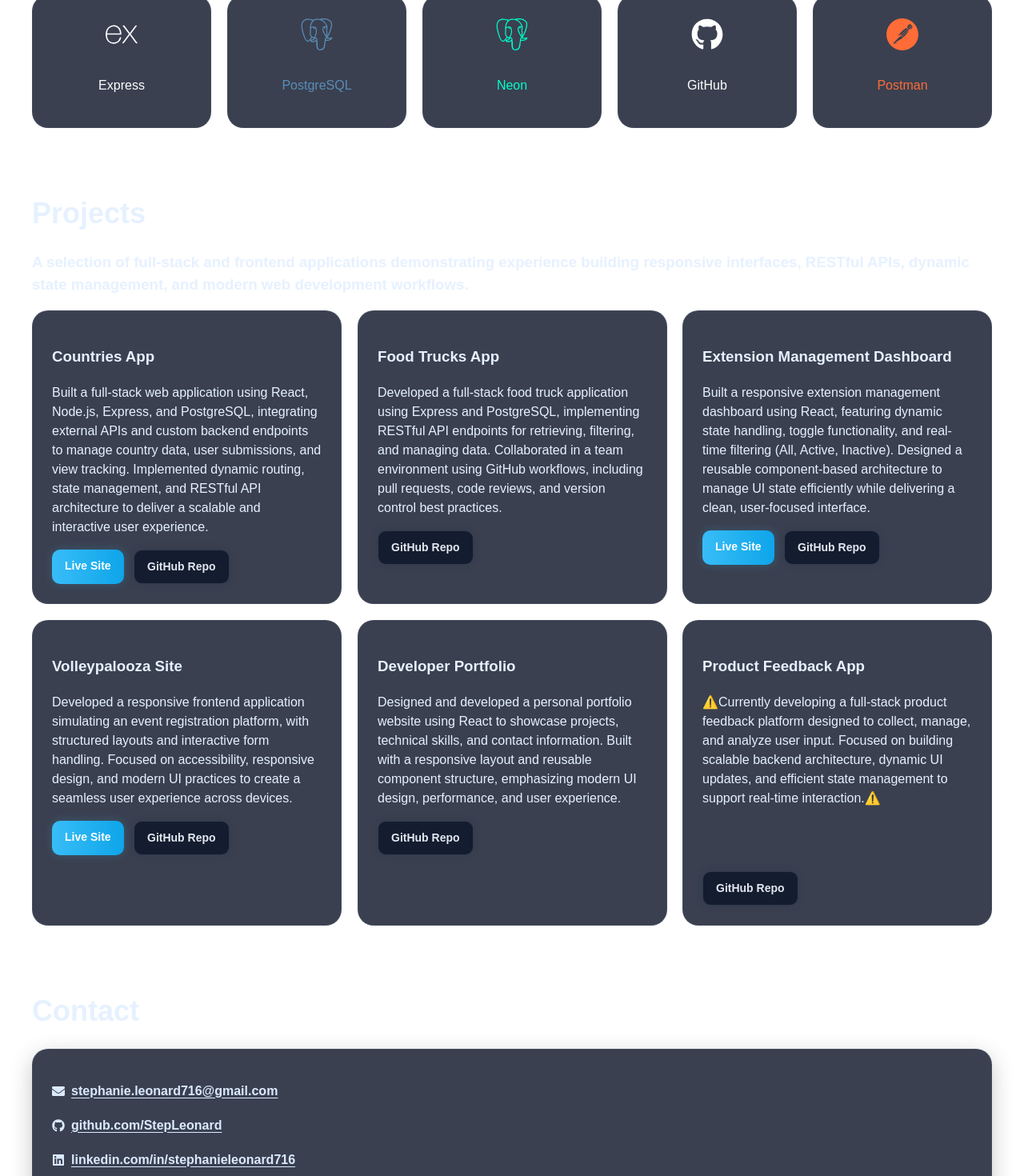
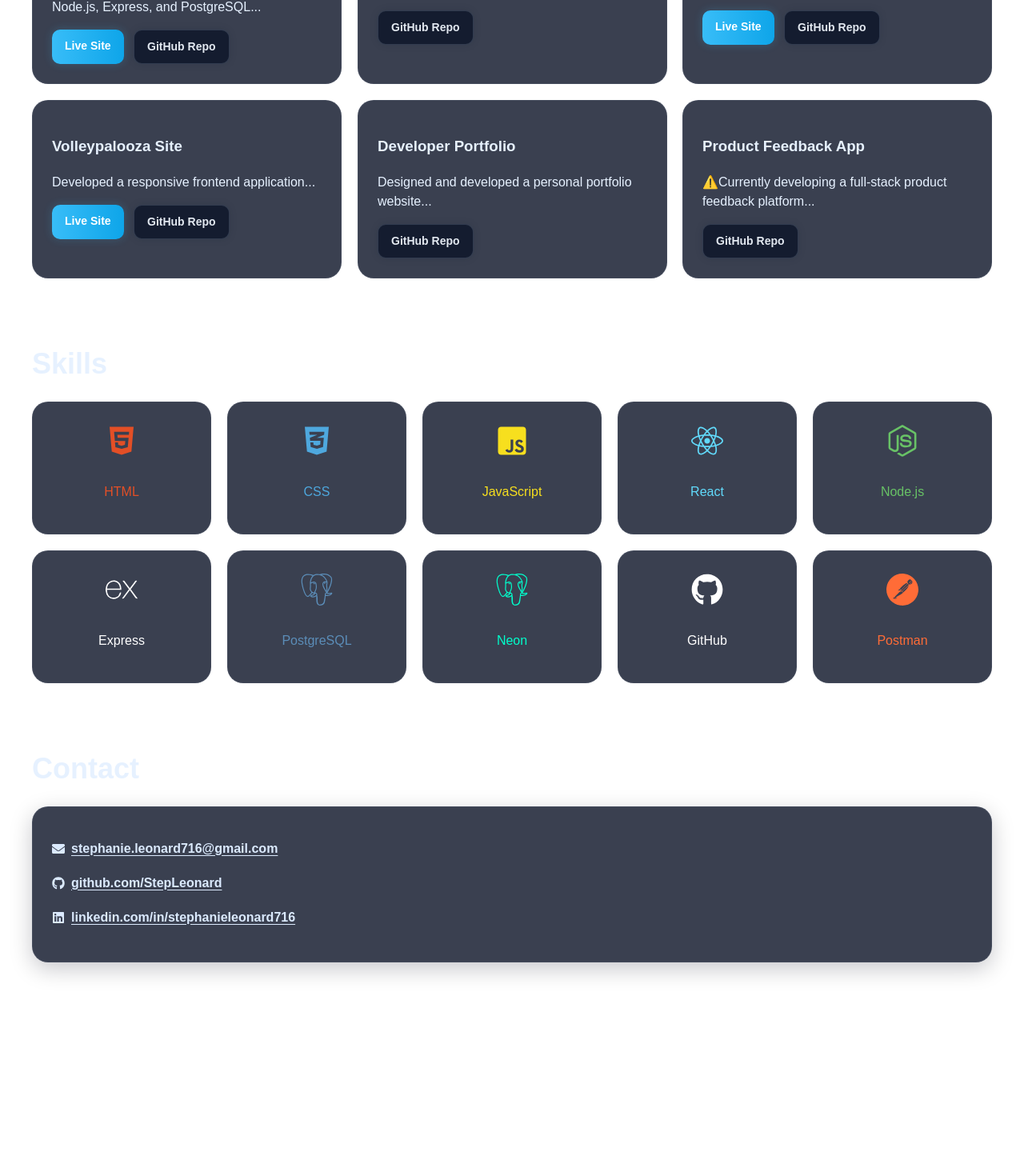
Before and after one commit to StepLeonard/portfolio, a React app: page / in a window 1280 px wide. Shown: the part 1400-2870 px from the top of the page at 80% size. After the commit the page ends 2707 px from the top, so only its background shows below. Built offline with nearby package versions, Linux system fonts and the light colour scheme; the HTML template or start-up script is replaced by a standard one.

Commit message:
changed order of sections

```diff
--- a/src/App.jsx
+++ b/src/App.jsx
@@ -116,6 +116,91 @@ function App() {
           </div>
         </section>
 
+        {/* ✅ PROJECTS MOVED HERE */}
+        <section id="projects" className="section">
+          <h2>Projects</h2>
+          <h3>
+            A selection of full-stack and frontend applications demonstrating
+            experience building responsive interfaces, RESTful APIs, dynamic state
+            management, and modern web development workflows.
+          </h3>
+
+          <div className="projects-grid">
+            <div className="project-card">
+              <h3>Countries App</h3>
+              <p>
+                Built a full-stack web application using React, Node.js, Express,
+                and PostgreSQL...
+              </p>
+              <div className="project-buttons">
+                <a href="https://version-4-countries.netlify.app/" target="_blank" rel="noreferrer" className="project-btn live-btn">
+                  Live Site
+                </a>
+                <a href="https://github.com/StepLeonard/countries-app" target="_blank" rel="noreferrer" className="project-btn github-btn">
+                  GitHub Repo
+                </a>
+              </div>
+            </div>
+
+            <div className="project-card">
+              <h3>Food Trucks App</h3>
+              <p>Developed a full-stack food truck application...</p>
+              <div className="project-buttons">
+                <a href="https://github.com/StepLeonard/food-trucks-app" target="_blank" rel="noreferrer" className="project-btn github-btn">
+                  GitHub Repo
+                </a>
+              </div>
+            </div>
+
+            <div className="project-card">
+              <h3>Extension Management Dashboard</h3>
+              <p>Built a responsive extension dashboard...</p>
+              <div className="project-buttons">
+                <a href="https://extension-frontend.netlify.app/" target="_blank" rel="noreferrer" className="project-btn live-btn">
+                  Live Site
+                </a>
+                <a href="https://github.com/StepLeonard/extensions-project" target="_blank" rel="noreferrer" className="project-btn github-btn">
+                  GitHub Repo
+                </a>
+              </div>
+            </div>
+
+            <div className="project-card">
+              <h3>Volleypalooza Site</h3>
+              <p>Developed a responsive frontend application...</p>
+              <div className="project-buttons">
+                <a href="https://volleypalooza.netlify.app/" target="_blank" rel="noreferrer" className="project-btn live-btn">
+                  Live Site
+                </a>
+                <a href="https://github.com/StepLeonard/volleypalooza-site" target="_blank" rel="noreferrer" className="project-btn github-btn">
+                  GitHub Repo
+                </a>
+              </div>
+            </div>
+
+            <div className="project-card">
+              <h3>Developer Portfolio</h3>
+              <p>Designed and developed a personal portfolio website...</p>
+              <div className="project-buttons">
+                <a href="https://github.com/StepLeonard/portfolio" target="_blank" rel="noreferrer" className="project-btn github-btn">
+                  GitHub Repo
+                </a>
+              </div>
+            </div>
+
+            <div className="project-card">
+              <h3>Product Feedback App</h3>
+              <p>⚠️Currently developing a full-stack product feedback platform...</p>
+              <div className="project-buttons">
+                <a href="https://github.com/StepLeonard/product-feedback-app" target="_blank" rel="noreferrer" className="project-btn github-btn">
+                  GitHub Repo
+                </a>
+              </div>
+            </div>
+          </div>
+        </section>
+
+        {/* SKILLS NOW BELOW PROJECTS */}
         <section id="skills" className="section">
           <h2>Skills</h2>
           <div className="skills-grid">
@@ -130,225 +215,22 @@ function App() {
           </div>
         </section>
 
-        <section id="projects" className="section">
-          <h2>Projects</h2>
-          <h3>
-            A selection of full-stack and frontend applications demonstrating
-            experience building responsive interfaces, RESTful APIs, dynamic state
-            management, and modern web development workflows.
-          </h3>
-
-          <div className="projects-grid">
-            <div className="project-card">
-              <h3>Countries App</h3>
-              <p>
-                Built a full-stack web application using React, Node.js, Express,
-                and PostgreSQL, integrating external APIs and custom backend
-                endpoints to manage country data, user submissions, and view
-                tracking. Implemented dynamic routing, state management, and
-                RESTful API architecture to deliver a scalable and interactive
-                user experience.
-              </p>
-
-              <div className="project-buttons">
-                <a
-                  href="https://version-4-countries.netlify.app/"
-                  target="_blank"
-                  rel="noreferrer"
-                  className="project-btn live-btn"
-                  aria-label="Open live site for Countries App"
-                >
-                  Live Site
-                </a>
-                <a
-                  href="https://github.com/StepLeonard/countries-app"
-                  target="_blank"
-                  rel="noreferrer"
-                  className="project-btn github-btn"
-                  aria-label="Open GitHub repository for Countries App"
-                >
-                  GitHub Repo
-                </a>
-              </div>
-            </div>
-
-            <div className="project-card">
-              <h3>Food Trucks App</h3>
-
-              <p>
-                Developed a full-stack food truck application using Express and
-                PostgreSQL, implementing RESTful API endpoints for retrieving,
-                filtering, and managing data. Collaborated in a team environment
-                using GitHub workflows, including pull requests, code reviews, and
-                version control best practices.
-              </p>
-
-              <div className="project-buttons">
-                <a
-                  href="https://github.com/StepLeonard/food-trucks-app"
-                  target="_blank"
-                  rel="noreferrer"
-                  className="project-btn github-btn"
-                  aria-label="Open GitHub repository for Food Trucks App"
-                >
-                  GitHub Repo
-                </a>
-              </div>
-            </div>
-
-            <div className="project-card">
-              <h3>Extension Management Dashboard</h3>
-
-              <p>
-                Built a responsive extension management dashboard using React,
-                featuring dynamic state handling, toggle functionality, and
-                real-time filtering (All, Active, Inactive). Designed a reusable
-                component-based architecture to manage UI state efficiently while
-                delivering a clean, user-focused interface.
-              </p>
-
-              <div className="project-buttons">
-                <a
-                  href="https://extension-frontend.netlify.app/"
-                  target="_blank"
-                  rel="noreferrer"
-                  className="project-btn live-btn"
-                  aria-label="Open live site for Extension Management Dashboard"
-                >
-                  Live Site
-                </a>
-
-                <a
-                  href="https://github.com/StepLeonard/extensions-project"
-                  target="_blank"
-                  rel="noreferrer"
-                  className="project-btn github-btn"
-                  aria-label="Open GitHub repository for Extension Management Dashboard"
-                >
-                  GitHub Repo
-                </a>
-              </div>
-            </div>
-
-            <div className="project-card">
-              <h3>Volleypalooza Site</h3>
-              <p>
-                Developed a responsive frontend application simulating an event
-                registration platform, with structured layouts and interactive
-                form handling. Focused on accessibility, responsive design, and
-                modern UI practices to create a seamless user experience across
-                devices.
-              </p>
-
-              <div className="project-buttons">
-                <a
-                  href="https://volleypalooza.netlify.app/"
-                  target="_blank"
-                  rel="noreferrer"
-                  className="project-btn live-btn"
-                  aria-label="Open live site for Volleypalooza Site"
-                >
-                  Live Site
-                </a>
-
-                <a
-                  href="https://github.com/StepLeonard/volleypalooza-site"
-                  target="_blank"
-                  rel="noreferrer"
-                  className="project-btn github-btn"
-                  aria-label="Open GitHub repository for Volleypalooza Site"
-                >
-                  GitHub Repo
-                </a>
-              </div>
-            </div>
-
-            <div className="project-card">
-              <h3>Developer Portfolio</h3>
-
-              <p>
-                Designed and developed a personal portfolio website using React to
-                showcase projects, technical skills, and contact information.
-                Built with a responsive layout and reusable component structure,
-                emphasizing modern UI design, performance, and user experience.
-              </p>
-
-              <div className="project-buttons">
-                <a
-                  href="https://github.com/StepLeonard/portfolio"
-                  target="_blank"
-                  rel="noreferrer"
-                  className="project-btn github-btn"
-                  aria-label="Open GitHub repository for Developer Portfolio"
-                >
-                  GitHub Repo
-                </a>
-              </div>
-            </div>
-
-            <div className="project-card">
-              <h3>Product Feedback App</h3>
-              <p>
-                ⚠️Currently developing a full-stack product feedback platform
-                designed to collect, manage, and analyze user input. Focused on
-                building scalable backend architecture, dynamic UI updates, and
-                efficient state management to support real-time interaction.⚠️
-              </p>
-              <br></br>
-              <br></br>
-
-              <div className="project-buttons">
-                <a
-                  href="https://github.com/StepLeonard/product-feedback-app"
-                  target="_blank"
-                  rel="noreferrer"
-                  className="project-btn github-btn"
-                  aria-label="Open GitHub repository for Developer Portfolio"
-                >
-                  GitHub Repo
-                </a>
-              </div>
-            </div>
-          </div>
-        </section>
-
         <section id="contact" className="section">
           <h2>Contact</h2>
           <div className="card">
             <p>
-              <a
-                href="mailto:stephanie.leonard716@gmail.com"
-                className="contact-link"
-                aria-label="Send email to Stephanie Leonard"
-              >
-                <FaEnvelope aria-hidden="true" />
-                <span>stephanie.leonard716@gmail.com</span>
+              <a href="mailto:stephanie.leonard716@gmail.com" className="contact-link">
+                <FaEnvelope /> stephanie.leonard716@gmail.com
               </a>
             </p>
-
             <p>
-              <a
-                href="https://github.com/StepLeonard"
-                target="_blank"
-                rel="noreferrer"
-                className="contact-link"
-                aria-label="Visit Stephanie Leonard's GitHub profile"
-              >
-                <FaGithub aria-hidden="true" />
-                <span>github.com/StepLeonard</span>
+              <a href="https://github.com/StepLeonard" target="_blank" rel="noreferrer" className="contact-link">
+                <FaGithub /> github.com/StepLeonard
               </a>
             </p>
-
             <p>
-              <a
-                href="https://www.linkedin.com/in/stephanieleonard716/"
-                target="_blank"
-                rel="noreferrer"
-                className="contact-link"
-                aria-label="Visit Stephanie Leonard's LinkedIn profile"
-              >
-                <FaLinkedin aria-hidden="true" />
-                <span>linkedin.com/in/stephanieleonard716</span>
+              <a href="https://www.linkedin.com/in/stephanieleonard716/" target="_blank" rel="noreferrer" className="contact-link">
+                <FaLinkedin /> linkedin.com/in/stephanieleonard716
               </a>
             </p>
           </div>
```
